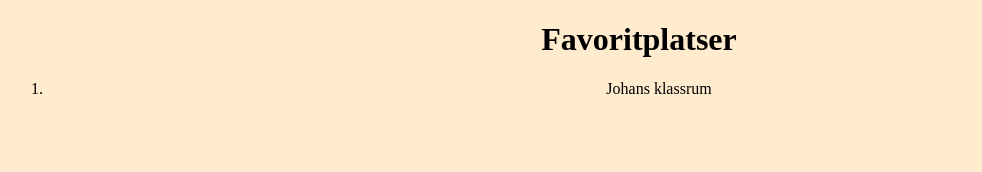
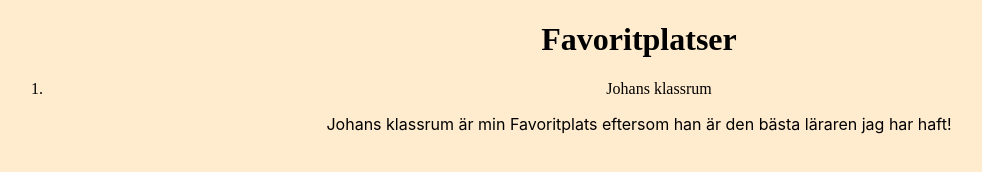
Before and after one commit to AyuBall/Projekt-Vsc, a plain HTML site: page html/Presentationer/favoritplatser.html in a window 1280 px wide. Shown: the whole page, without its empty margins (1-983 px from the left). Drawn offline with Linux system fonts and the light colour scheme.

Commit message:
Update favoritplatser.html

```diff
--- a/html/Presentationer/favoritplatser.html
+++ b/html/Presentationer/favoritplatser.html
@@ -13,5 +13,6 @@
 
         <li> Johans klassrum</li>
     </ol>
+    <p> Johans klassrum är min Favoritplats eftersom han är den bästa läraren jag har haft!</p>
 </body>
 </html>
```
